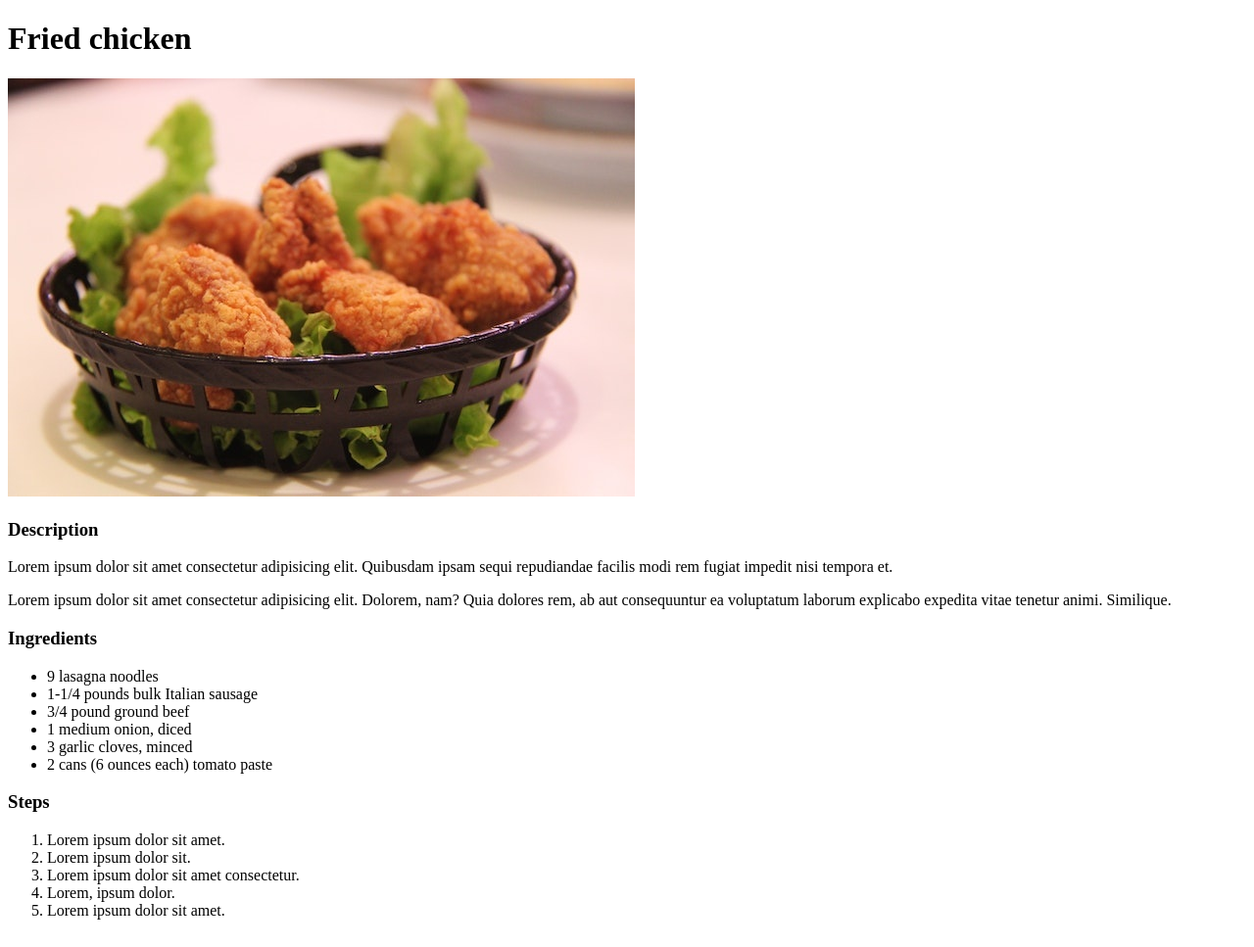
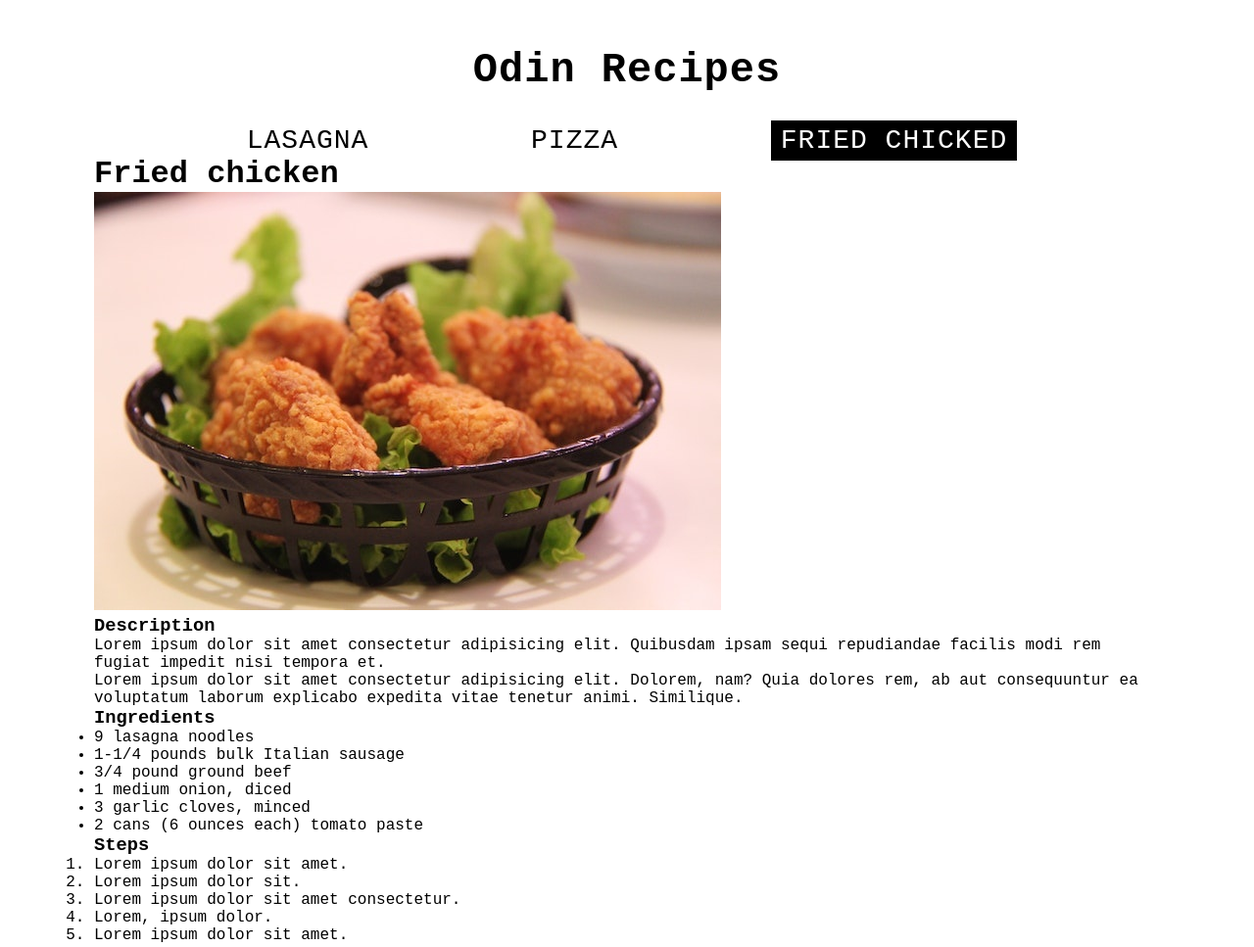
Before and after one commit to p-multan/odin-recipes, a plain HTML site: page recipes/fried-chicken.html in a window 1280 px wide. Shown: the whole page at 98% size. Drawn offline with Linux system fonts and the light colour scheme.

Commit message:
add navigation to all recipes pages and linking them to styles.css file

```diff
--- a/recipes/fried-chicken.html
+++ b/recipes/fried-chicken.html
@@ -5,8 +5,26 @@
     <meta http-equiv="X-UA-Compatible" content="IE=edge">
     <meta name="viewport" content="width=device-width, initial-scale=1.0">
     <title>Fried chicken | Odin recipes</title>
+    <link rel="stylesheet" href="../styles.css">
 </head>
 <body>
+    <div class="container">
+    <header class="header">
+        <h1 class="header__title">Odin Recipes</h1>
+        <nav class="nav">
+            <ul class="nav__menu">
+                <li class="nav__menu-link">
+                    <a href="./lasagna.html" class="nav__menu-link-item">Lasagna</a>
+                </li>
+                <li class="nav__menu-link">
+                    <a href="./pizza.html" class="nav__menu-link-item">Pizza</a>
+                </li>
+                <li class="nav__menu-link">
+                    <a href="./fried-chicken.html" class="nav__menu-link-item nav__menu-link-item--active">Fried Chicked</a>
+                </li>
+            </ul>
+        </nav>
+    </header>
     <h1>Fried chicken</h1>
     <img src="../img/chicken.jpg" alt="Picture of Fried chicken">
     <h3>Description</h3>
@@ -29,5 +47,6 @@
         <li>Lorem, ipsum dolor.</li>
         <li>Lorem ipsum dolor sit amet.</li>
     </ol>
+</div>
 </body>
 </html>
--- a/styles.css
+++ b/styles.css
@@ -8,5 +8,48 @@
     width: 85%;
     max-width: 1200px;
     margin: 3rem auto;
+    font-family: 'Courier New', sans-serif;
 
 }
+
+
+
+.header__title {
+    font-size: 42px;
+    letter-spacing: 1px;
+    text-align: center;
+}
+
+.nav {
+    margin-top: 2rem;
+}
+
+.nav__menu {
+    list-style-type: none;
+    display: flex;
+    flex-direction: row;
+    justify-content: space-evenly;
+    align-items: center;
+}
+
+.nav__menu-link {
+    display: inline-block;
+}
+
+.nav__menu-link-item {
+    color: black;
+    text-decoration: none;
+    font-size: 28px;
+    text-transform: uppercase;
+    letter-spacing: 1px;
+    padding: 5px 10px;
+    background-color: transparent;
+    cursor: pointer;
+    transition: .3s linear;
+}
+
+.nav__menu-link-item:hover,
+.nav__menu-link-item--active {
+    background-color: black;
+    color: white;
+}
```
Also changed, not shown: recipes/lasagna.html (+19 -0 lines), recipes/pizza.html (+19 -0 lines).
